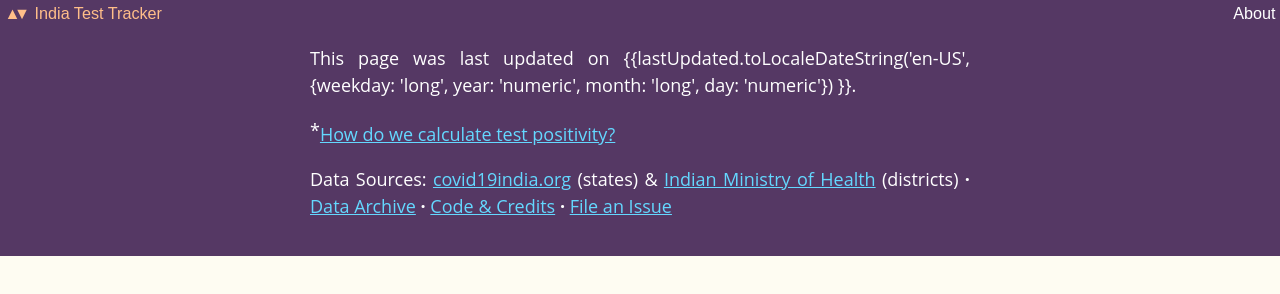
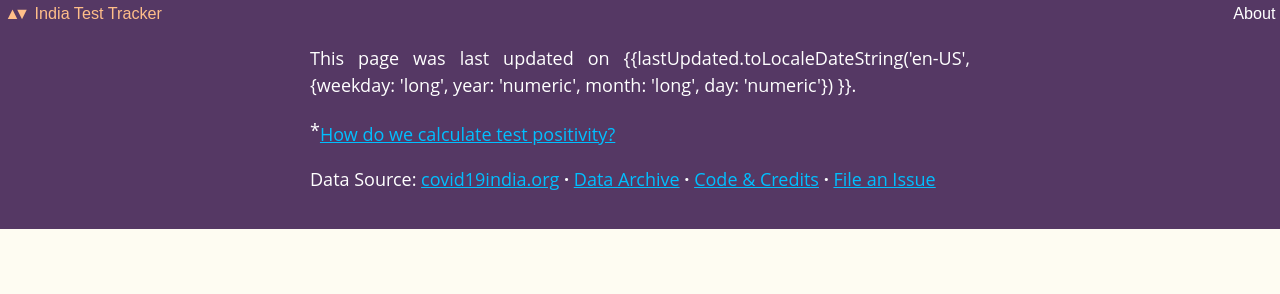
Before and after one commit to aatishb/indiacovidtests, a plain HTML site: page 404.html in a window 1280 px wide. Drawn offline with nearby package versions, Linux system fonts and the light colour scheme; a script that the page names is missing.

Commit message:
style tweaks

```diff
--- a/404.html
+++ b/404.html
@@ -34,7 +34,7 @@
         <p><sup style="font-weight: 500;">*</sup><a href="https://github.com/aatishb/indiatesttracker#readme">How do we calculate test positivity?</a></p>
 
         <p id="methodology">
-          Data Sources: <a href="https://api.covid19india.org/">covid19india.org</a> (states) & <a href="https://www.mohfw.gov.in/">Indian Ministry of Health</a> (districts)
+          Data Source: <a href="https://api.covid19india.org/">covid19india.org</a>
           <span style="font-weight: 700">&middot;</span>
           <a href="https://github.com/aatishb/indiatestpositivitydata">Data Archive</a>
           <span style="font-weight: 700">&middot;</span>
--- a/style.css
+++ b/style.css
@@ -49,8 +49,6 @@ body {
   font-weight: 400;
   color: rgb(0, 0, 51);
   background-color: rgb(254,252,242);
-  /* anti-aliasing for crisper fonts */
-  -webkit-font-smoothing: subpixel-antialiased;
   text-rendering: optimizeLegibility;
 }
 
@@ -63,7 +61,7 @@ footer {
 }
 
 footer a {
-  color: #64d8ff;
+  color: #00bfff;
 }
 
 .caveat {
```
